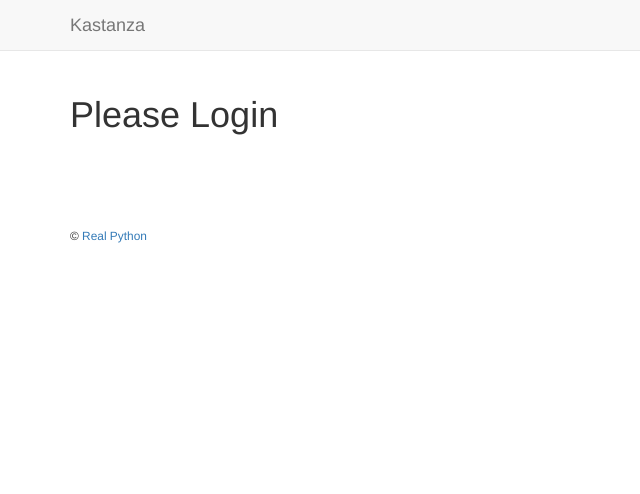
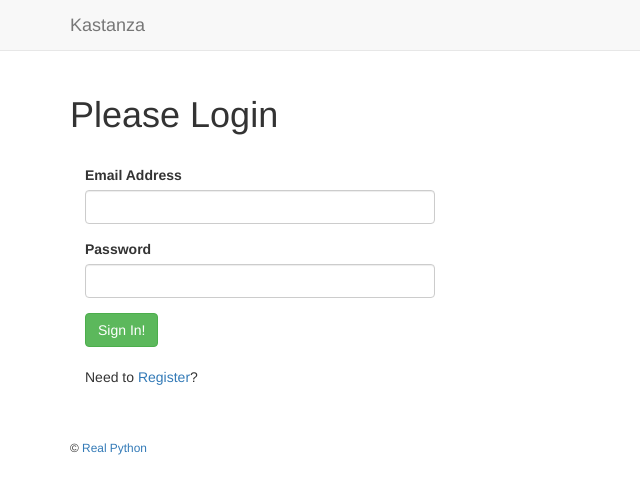
Before and after one commit to realpython/fullscalepython-app, a Flask app: page /auth/login in a window 1280 px wide. Shown: the top 494 px of the page, without its empty margins (0-640 px from the left). Run offline with Flask 2, Linux system fonts and the light colour scheme; some libraries are stand-ins or nearby versions.

Commit message:
added story 2 part 3

```diff
--- a/project/client/templates/user/account.html
+++ b/project/client/templates/user/account.html
@@ -3,7 +3,7 @@
 {% block content %}
 
   <header class="content-header">
-    <h1>Welcome!</h1>
+    <h1>Welcome, {{user.username}}!</h1>
   </header>
 
   <br>
--- a/project/client/templates/user/login.html
+++ b/project/client/templates/user/login.html
@@ -1,4 +1,5 @@
 {% extends '_base.html' %}
+{% import "bootstrap/wtf.html" as wtf %}
 
 {% block content %}
 
@@ -8,4 +9,23 @@
 
   <br>
 
+  <form class="form" role="form" method="post" action="">
+
+    {{ form.csrf_token }}
+    {{ form.hidden_tag() }}
+    {{ wtf.form_errors(form, hiddens="only") }}
+
+
+    <div class="col-lg-4 col-sm-4">
+
+      {{ wtf.form_field(form.email) }}
+      {{ wtf.form_field(form.password) }}
+
+      <button class="btn btn-success" type="submit">Sign In!</button>
+      <br><br>
+      <p>Need to <a href="{{ url_for('user.register') }}">Register</a>?</p>
+    </div>
+
+  </form>
+
 {% endblock content %}
--- a/project/client/templates/user/register.html
+++ b/project/client/templates/user/register.html
@@ -19,6 +19,8 @@
       {{ wtf.form_field(form.password) }}
       {{ wtf.form_field(form.confirm) }}
       <button class="btn btn-success" type="submit">Register!</button>
+      <br><br>
+      <p>Already have an account? <a href="{{ url_for('user.login') }}">Sign in</a>.</p>
     </div>
   </form>
 
--- a/project/server/user/forms.py
+++ b/project/server/user/forms.py
@@ -36,3 +36,19 @@ class RegisterForm(Form):
             EqualTo('password', message='Passwords must match.')
         ]
     )
+
+
+class LoginForm(Form):
+    email = TextField(
+        'Email Address',
+        validators=[
+            DataRequired(),
+            Email()
+        ]
+    )
+    password = PasswordField(
+        'Password',
+        validators=[
+            DataRequired()
+        ]
+    )
--- a/project/server/user/views.py
+++ b/project/server/user/views.py
@@ -10,9 +10,9 @@ from flask import render_template, Blueprint, url_for, \
     redirect, request, flash
 from flask.ext.login import login_user
 
-from project.server import db
+from project.server import db, bcrypt
 from project.server.models import User
-from project.server.user.forms import RegisterForm
+from project.server.user.forms import RegisterForm, LoginForm
 
 
 ############
@@ -35,10 +35,10 @@ def register():
             username=form.username.data).first()
         if email is not None:
             flash('Email must be unique.', 'danger')
-            return redirect(url_for("user.register"))
+            return redirect(url_for('user.register'))
         if username is not None:
             flash('Username must be unique.', 'danger')
-            return redirect(url_for("user.register"))
+            return redirect(url_for('user.register'))
         user = User(
             email=form.email.data,
             username=form.username.data,
@@ -52,14 +52,26 @@ def register():
         except sqlalchemy.exc.IntegrityError as err:
             print('Handle Error:{0}'.format(err))
             flash('Something terrible happened.', 'danger')
-        return redirect(url_for("user.register"))
+        return redirect(url_for('user.register'))
         flash('Thank you for registering.', 'success')
     return render_template('user/register.html', form=form)
 
 
 @user_blueprint.route('/login', methods=['GET', 'POST'])
 def login():
-    return render_template('user/login.html')
+    form = LoginForm(request.form)
+    if form.validate_on_submit():
+        user = User.query.filter_by(email=form.email.data).first()
+        if user and bcrypt.check_password_hash(
+                user.password, request.form['password']):
+            login_user(user)
+            return redirect(url_for(
+                'user.account',
+                username=user.username)
+            )
+        else:
+            print('Handle Error')
+    return render_template('user/login.html', form=form)
 
 
 @user_blueprint.route('/logout')
@@ -69,4 +81,8 @@ def logout():
 
 @user_blueprint.route('/profile/<username>')
 def account(username):
-    return username
+    user = User.query.filter_by(username=username).first()
+    if not user:
+        print('Handle Error')
+    else:
+        return render_template('user/account.html', user=user)
```
